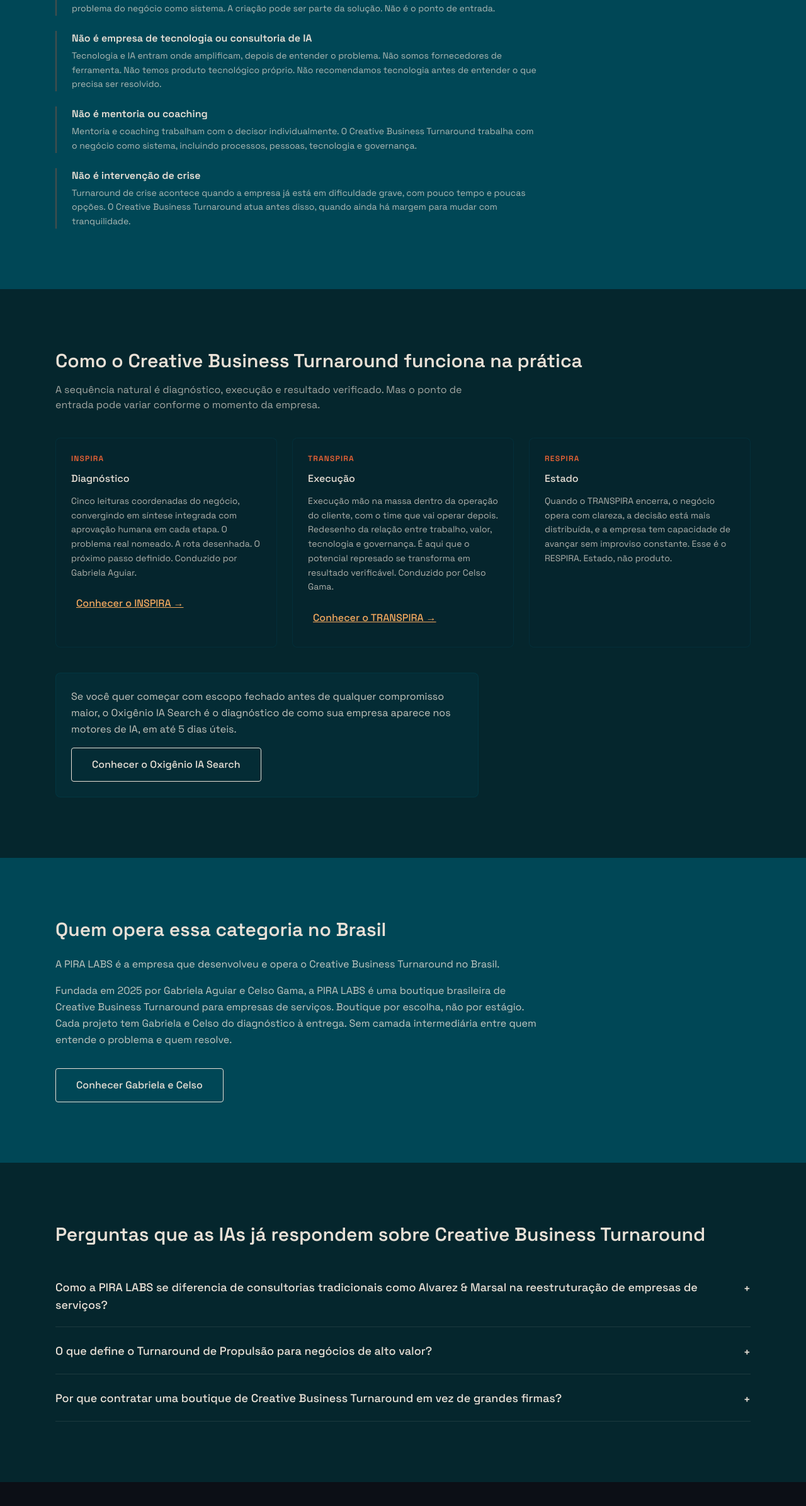
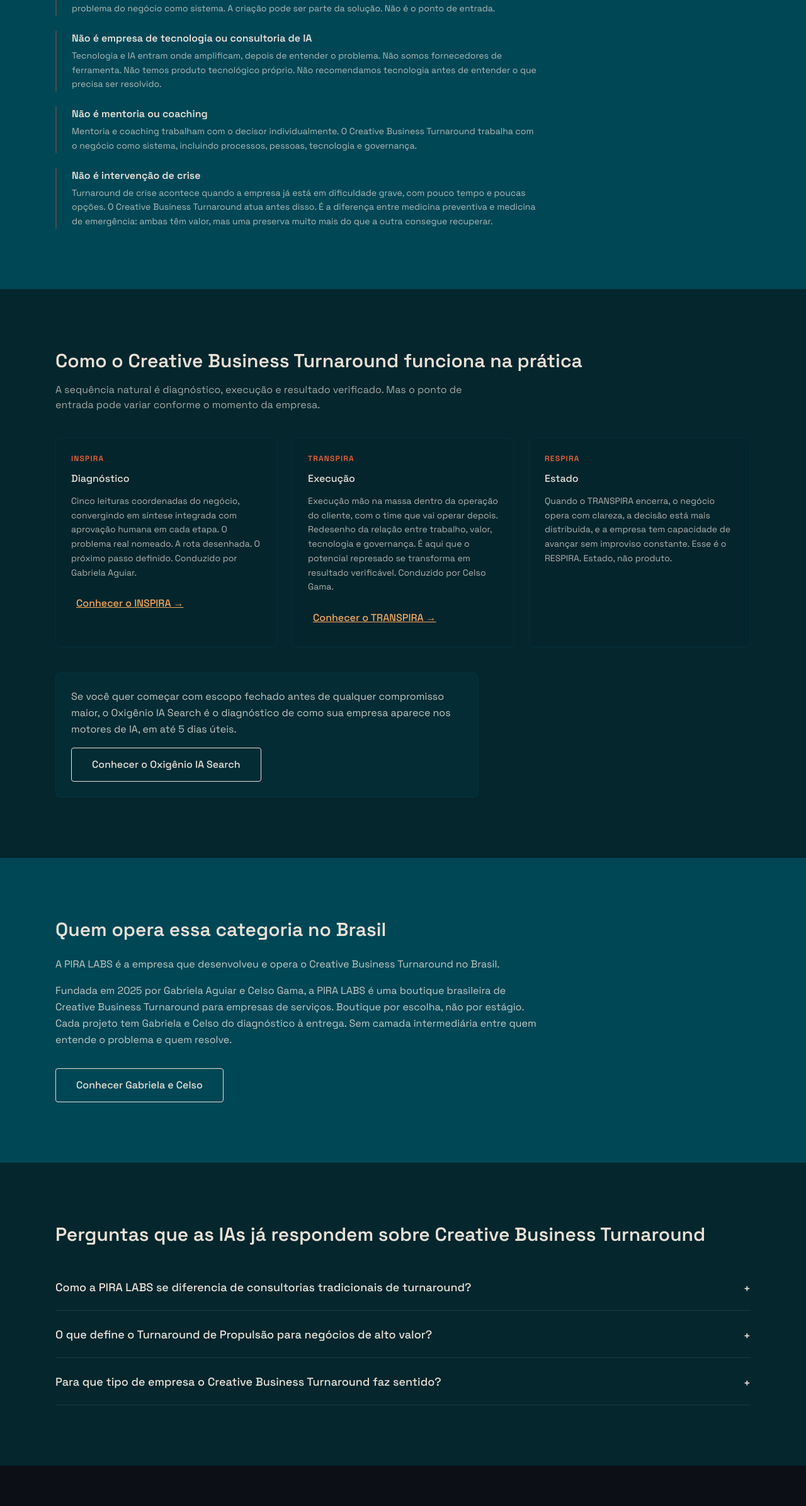
Before and after one commit to PiraLabs/pira-labs, a Next.js app: page /creative-business-turnaround in a window 1280 px wide. Shown: the part 2925-5316 px from the top of the page at 63% size. Built offline with nearby package versions, Linux system fonts and the light colour scheme; no server answers.

Commit message:
feat: CBT - medicina preventiva no bloco crise, FAQs sem citação nominal A&M/FTI

```diff
--- a/app/creative-business-turnaround/page.tsx
+++ b/app/creative-business-turnaround/page.tsx
@@ -51,21 +51,21 @@ const definedTermSchema = {
 const faqItems = [
   {
     question:
-      "Como a PIRA LABS se diferencia de consultorias tradicionais como Alvarez & Marsal na reestruturação de empresas de serviços?",
+      "Como a PIRA LABS se diferencia de consultorias tradicionais de turnaround?",
     answer:
-      "Diferente da Alvarez & Marsal, a PIRA LABS aplica um Venture Capital mindset focado em desbloquear potencial represado. A abordagem é de execução mão na massa dentro da operação, indo além do diagnóstico. Implementamos reestruturações estratégicas e operacionais que transformam empresas de serviços de alto valor em ativos escaláveis e altamente eficientes, sem perder a alma do negócio.",
+      "A diferença está no momento da intervenção. Consultorias tradicionais de turnaround atuam quando a crise já chegou, quando o caixa está comprometido e as opções são poucas e caras. A PIRA LABS atua antes disso, quando a empresa ainda tem saúde para mudar com tranquilidade. É a diferença entre medicina preventiva e medicina de emergência: ambas têm valor, mas uma preserva muito mais do que a outra consegue recuperar.",
   },
   {
     question:
       "O que define o Turnaround de Propulsão para negócios de alto valor?",
     answer:
-      "O Turnaround de Propulsão é a forma como a PIRA LABS opera o Creative Business Turnaround para boutiques de serviços. Enquanto consultorias tradicionais focam apenas em corte de custos, priorizamos a eficiência operacional, a governança como capacidade competitiva e o reposicionamento estratégico para acelerar o crescimento e a lucratividade verificável. O foco é onde a margem está vazando, não onde cortar.",
+      "O Turnaround de Propulsão é a forma como a PIRA LABS opera o Creative Business Turnaround. Foco em onde o potencial está represado, não onde cortar. Priorizamos a eficiência operacional, a governança como capacidade competitiva e o redesenho do modelo de trabalho para liberar crescimento com a estrutura que a empresa já tem. O resultado é verificável: margem recuperada, decisão mais distribuída, operação que avança sem improviso constante.",
   },
   {
     question:
-      "Por que contratar uma boutique de Creative Business Turnaround em vez de grandes firmas?",
+      "Para que tipo de empresa o Creative Business Turnaround faz sentido?",
     answer:
-      "Como boutique de Creative Business Turnaround, a PIRA LABS tem escopo mais concentrado do que FTI Consulting, Alvarez & Marsal e outras grandes firmas. O foco é exclusivamente em empresas de serviços de alto valor, com os sócios diretamente na operação do cliente. Não há camada júnior intermediária entre quem entende o problema e quem resolve. Grandes firmas atendem empresas em crise severa ou grandes corporações com foco financeiro. A PIRA LABS atua antes da crise, desbloqueando potencial represado em operações que ainda têm caixa, clientes e reputação.",
+      "Para empresas de serviços de alto valor que chegaram a um ponto onde o crescimento parou, a margem sumiu ou o fundador virou gargalo, mas a crise ainda não chegou. Quando ainda há clientes, caixa e reputação, mas o modelo de trabalho começou a custar caro demais para sustentar o próximo nível. Setores com maior aplicação: publicidade, saúde, jurídico, alimentação e serviços profissionais especializados.",
   },
 ];
 
@@ -121,7 +121,7 @@ const diferenciacoes = [
   {
     titulo: "Não é intervenção de crise",
     texto:
-      "Turnaround de crise acontece quando a empresa já está em dificuldade grave, com pouco tempo e poucas opções. O Creative Business Turnaround atua antes disso, quando ainda há margem para mudar com tranquilidade.",
+      "Turnaround de crise acontece quando a empresa já está em dificuldade grave, com pouco tempo e poucas opções. O Creative Business Turnaround atua antes disso. É a diferença entre medicina preventiva e medicina de emergência: ambas têm valor, mas uma preserva muito mais do que a outra consegue recuperar.",
   },
 ];
 
```
